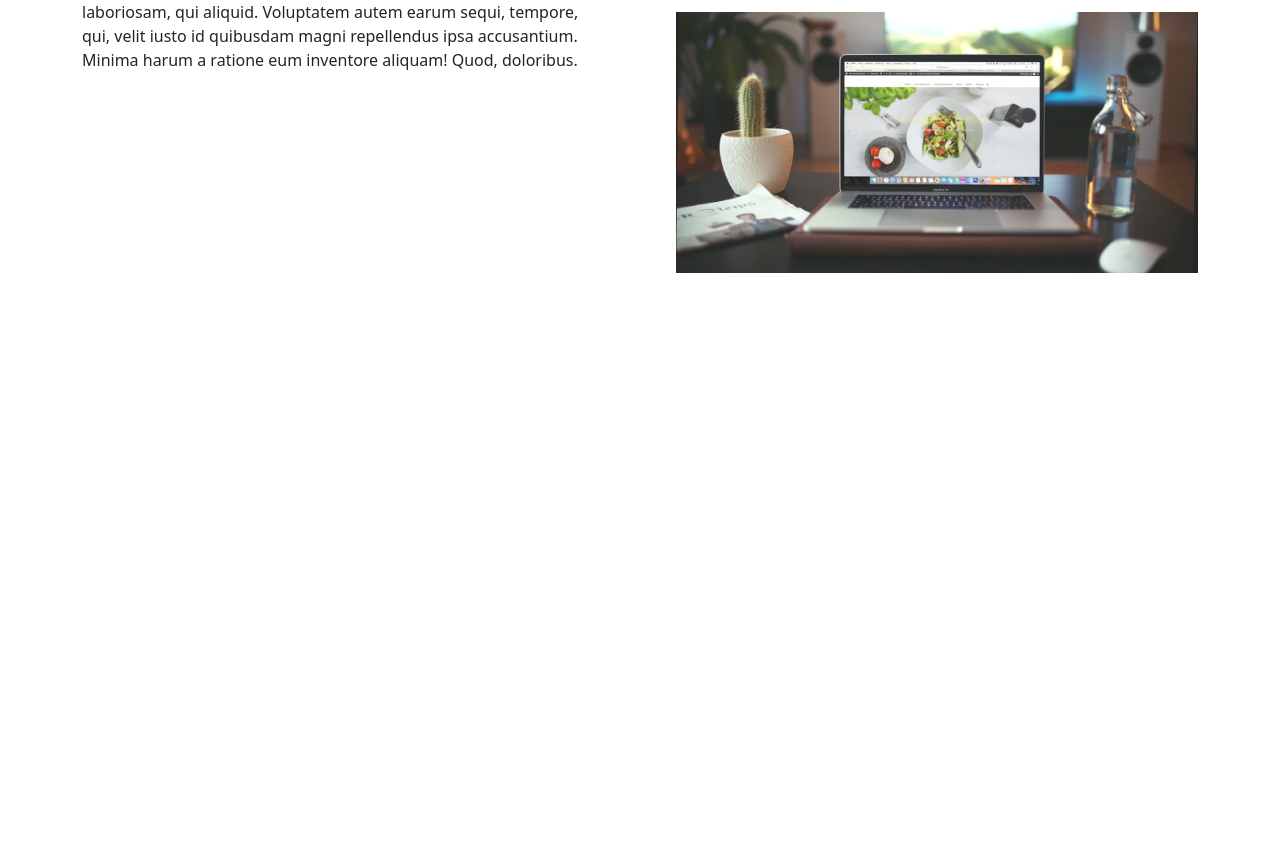
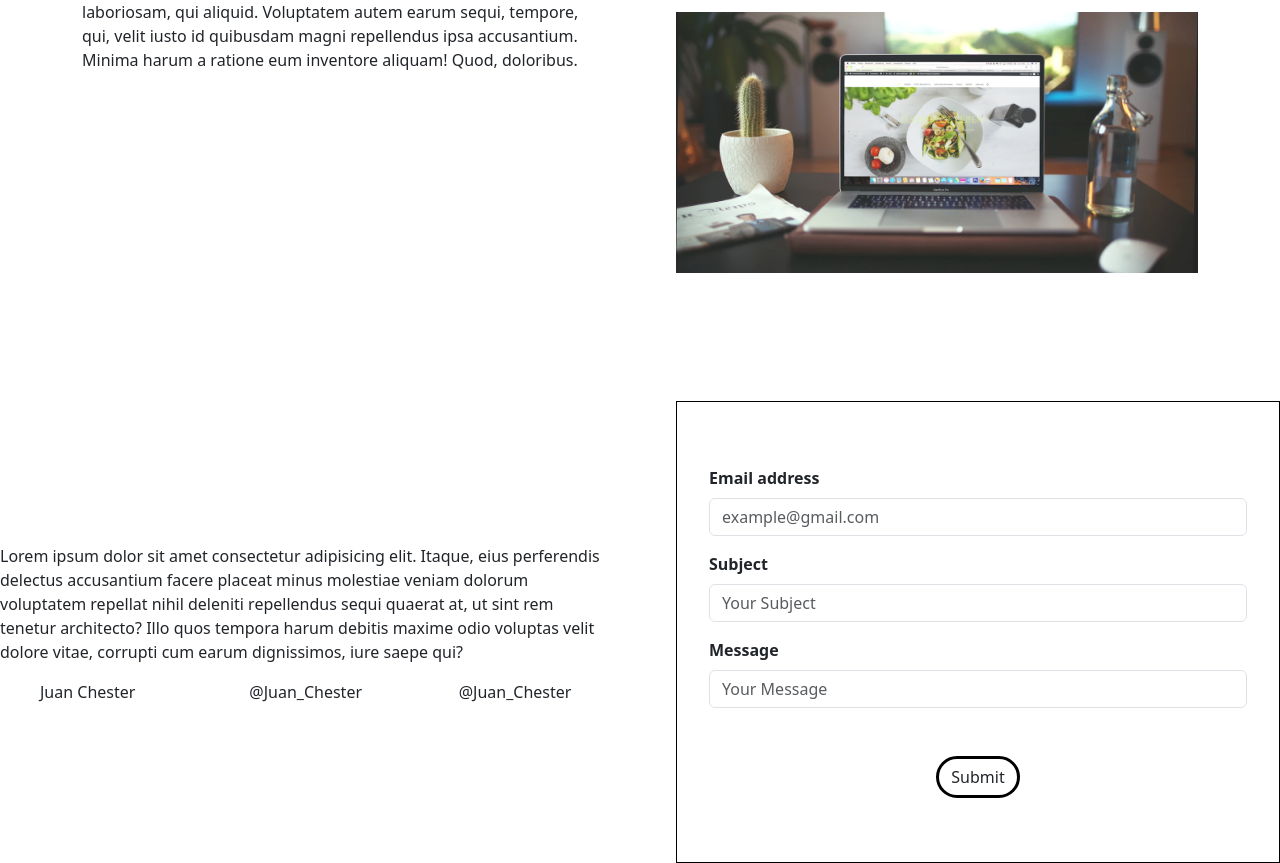
Before and after one commit to Chesterz19/Portofolio, a plain HTML site: page index.html in a window 1280 px wide. Shown: the part 1626-2489 px from the top of the page. Before the commit the page ends 1899 px from the top, so only its background shows below. Drawn offline with nearby package versions, Linux system fonts and the light colour scheme.

Commit message:
add contact

```diff
--- a/index.html
+++ b/index.html
@@ -103,6 +103,46 @@
           </div>
         </div>
     </section>
+    <section id="contact" class="contactcontainer">
+      <div class="row d-flex align-items-center gap-5">
+        <div class="col">
+          <p>Lorem ipsum dolor sit amet consectetur adipisicing elit. Itaque, eius perferendis delectus accusantium facere placeat minus molestiae veniam dolorum voluptatem repellat nihil deleniti repellendus sequi quaerat at, ut sint rem tenetur architecto? Illo quos tempora harum debitis maxime odio voluptas velit dolore vitae, corrupti cum earum dignissimos, iure saepe qui?</p>
+          <div class="row">
+            <div class="col d-flex align-items-center">
+              <img src="images/Facebook.svg" alt="Facebook ICon">
+              <p>Juan Chester</p>
+            </div>
+            <div class="col d-flex align-items-center">
+              <img src="images/Instagram.svg" alt="Instagram Icon">
+              <p>@Juan_Chester</p>
+            </div>
+            <div class="col d-flex align-items-center">
+              <img src="images/Twitter.svg" alt="Twitter Icon">
+              <p>@Juan_Chester</p>
+            </div>
+          </div>
+        </div>
+        <div class="col">
+          <form class="contact-form">
+            <div class="mb-3">
+              <label for="inp_email" class="form-label">Email address</label>
+              <input type="email" class="form-control" id="inp_email" placeholder="example@gmail.com">
+            </div>
+            <div class="mb-3">
+              <label for="inp_subject" class="form-label">Subject</label>
+              <input type="password" class="form-control" id="inp_subject" placeholder="Your Subject">
+            </div>
+            <div class="mb-3">
+              <label for="inp_message" class="form-label">Message</label>
+              <input type="text" class="form-control" id="inp_message" placeholder="Your Message">
+            </div>
+            <div class="d-flex justify-content-center mt-5">
+            <button type="submit" class="btn button">Submit</button>
+            </div>
+          </form>
+        </div>
+      </div>
+    </section>
     <script src="https://cdn.jsdelivr.net/npm/@popperjs/core@2.11.7/dist/umd/popper.min.js" integrity="sha384-zYPOMqeu1DAVkHiLqWBUTcbYfZ8osu1Nd6Z89ify25QV9guujx43ITvfi12/QExE" crossorigin="anonymous"></script>
     <script src="https://cdn.jsdelivr.net/npm/bootstrap@5.3.0-alpha3/dist/js/bootstrap.min.js" integrity="sha384-Y4oOpwW3duJdCWv5ly8SCFYWqFDsfob/3GkgExXKV4idmbt98QcxXYs9UoXAB7BZ" crossorigin="anonymous"></script>
     <script
@@ -112,4 +152,3 @@
     <script src="main.js"></script>
 </body>
 </html>
-<!-- LANJUT VIDEO 10 -->
--- a/main.js
+++ b/main.js
@@ -12,3 +12,22 @@ function toggleDetail(e){
 
     $(detail).slideToggle()
 }
+
+function onFormSubmit(e){
+    e.preventDefault()
+    const email= $("#inp_email")
+    const subject=$("#inp_subject")
+    const message=$("#inp_message")
+    if($(email).val()) {
+        alert("Email is required")
+    }else if(!$(subject).val()){
+        alert("Subject is required")
+    }else if(!$(message).val()){
+        alert("Message is required")
+    }else {
+        alert("Form Submitted")
+        $(email).val("")
+        $(subject).val("")
+        $(message).val("")
+    }
+}
--- a/style.css
+++ b/style.css
@@ -101,6 +101,21 @@ section::before{
 #work-3:hover::after{
     content:'Food Web Project'
 }
+
+.contact{
+    padding-bottom: 128px;
+}
+.form::before{
+    content: 'Contact';
+}
+.contact-form{
+    border: 1px solid black;
+    padding: 64px 32px;
+}
+
+.form-label{
+    font-weight: 700;
+}
 @keyframes upDown{
     0%{
         transform: translateY(0)
```
Also changed, not shown: images/Facebook.svg (added), images/Instagram.svg (added), images/Twitter.svg (added), images/about.png (added), images/accent1.svg (added), images/accent2.svg (added), images/facebookicon.jpg (added), images/instagramicon.jpg (added), images/landing.png (added), images/service1.png (added), images/service2.png (added), images/service3.png (added), images/twittericon.png (added).
